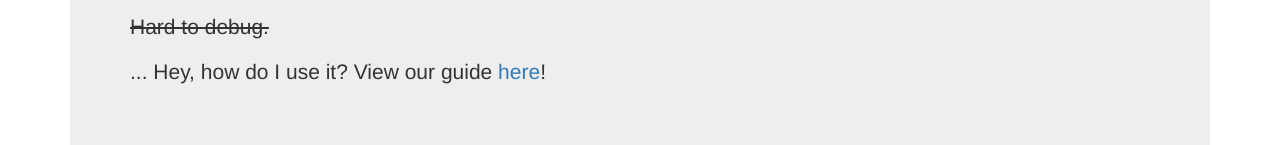
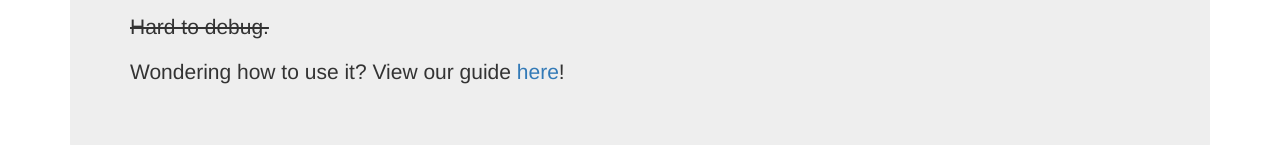
Before and after one commit to ntvy95/multiyoutube, a plain HTML site: page index.html in a window 1280 px wide. Shown: the part 180-325 px from the top of the page. Drawn offline with Linux system fonts and the light colour scheme.

Commit message:
Update index.html

```diff
--- a/index.html
+++ b/index.html
@@ -13,7 +13,7 @@
 			<h1>Multi Youtube</h1>
 			<p>Easy to use. Easy to save. Easy to share.</p>
 			<p><s>Hard to debug.</s></p>
-			<p>... Hey, how do I use it? View our guide <a href="README.md">here</a>!</p>
+			<p>Wondering how to use it? View our guide <a href="README.md">here</a>!</p>
 		</div>
 		<div ng-app="managelinks" ng-controller="managelinks_ctrl">
 
```
